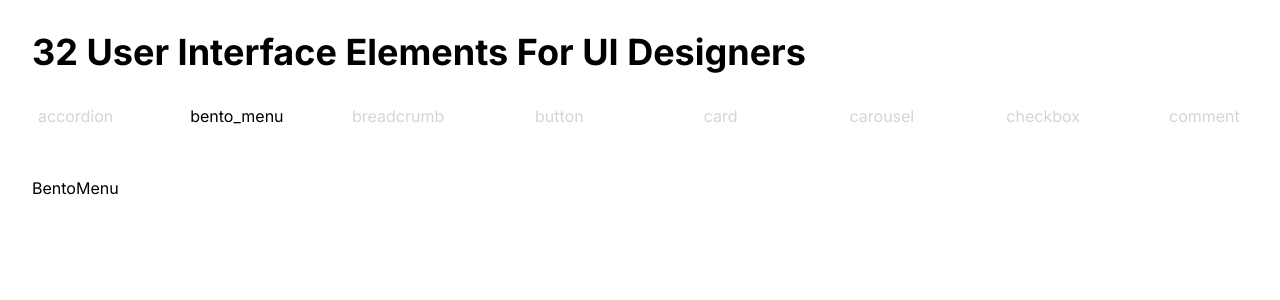
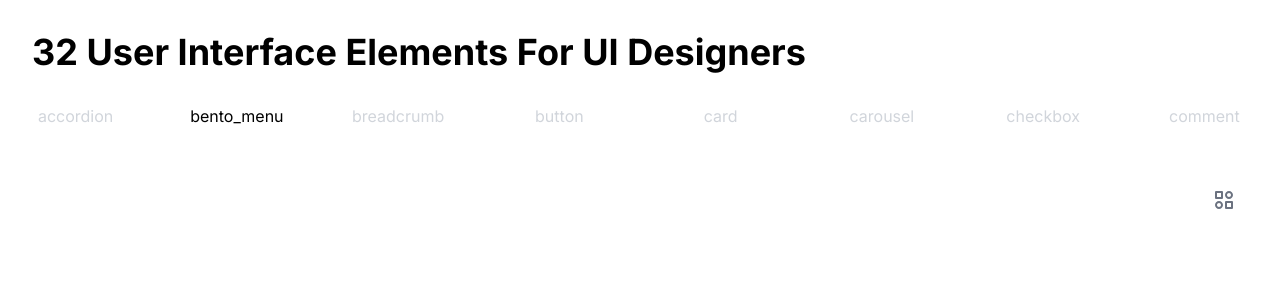
Before and after one commit to team-pat-a-mat/32-ui-designers, a Next.js app: page /bento_menu in a window 1280 px wide. Shown: the top 300 px of the page. Built offline with nearby package versions, Linux system fonts and the light colour scheme.

Commit message:
feat: bento menu ui 구현

```diff
--- a/app/bento_menu/page.tsx
+++ b/app/bento_menu/page.tsx
@@ -1,9 +1,75 @@
 "use client";
+import { useEffect, useRef, useState } from "react";
+import { BiCategoryAlt } from "react-icons/bi";
+import { FaMapMarkerAlt, FaGooglePlay } from "react-icons/fa";
+import {
+  BsFillPeopleFill,
+  BsCalendarDate,
+  BsNewspaper,
+  BsGoogle,
+  BsYoutube,
+} from "react-icons/bs";
+import { AiOutlineMail } from "react-icons/ai";
+import { CgProfile } from "react-icons/cg";
 
 export default function BentoMenu() {
+  const [isOpen, setIsOpen] = useState<boolean>(false);
+  const handleMenu = () => setIsOpen(prev => !prev);
+
+  const menuItems = [
+    { id: 1, icon: <CgProfile />, title: "계정" },
+    { id: 2, icon: <BsGoogle />, title: "검색" },
+    { id: 3, icon: <FaMapMarkerAlt />, title: "지도" },
+    { id: 4, icon: <BsYoutube />, title: "YouTube" },
+    { id: 5, icon: <FaGooglePlay />, title: "Play" },
+    { id: 6, icon: <BsNewspaper />, title: "뉴스" },
+    { id: 7, icon: <AiOutlineMail />, title: "이메일" },
+    { id: 8, icon: <BsFillPeopleFill />, title: "주소록" },
+    { id: 9, icon: <BsCalendarDate />, title: "캘린더" },
+  ];
+
+  const ref = useRef<HTMLDivElement>(null);
+
+  useEffect(() => {
+    const handleClickOutside = (event: MouseEvent) => {
+      if (ref.current && !ref.current.contains(event.target as Node)) {
+        setIsOpen(false);
+      }
+    };
+    document.addEventListener("mousedown", handleClickOutside);
+    return () => {
+      document.removeEventListener("mousedown", handleClickOutside);
+    };
+  }, [ref]);
+
   return (
     <main>
-      <div>BentoMenu</div>
+      <div ref={ref} className="relative flex justify-end">
+        <button
+          className="w-12 h-12 flex justify-center items-center rounded-full hover:bg-gray-100 "
+          onClick={handleMenu}
+        >
+          <span className="text-2xl text-gray-500">
+            <BiCategoryAlt />
+          </span>
+        </button>
+        {isOpen && (
+          <div className="w-48 absolute top-full right-0 py-4 px-4 rounded shadow-lg overflow-hidden">
+            <div className="grid grid-cols-3 gap-2 py-2">
+              {menuItems.map(menu => (
+                <a
+                  href="#"
+                  key={menu.id}
+                  className="flex flex-col items-center py-2 rounded hover:bg-blue-100"
+                >
+                  <span className="mb-2 text-2xl">{menu.icon}</span>
+                  <span className="text-xs">{menu.title}</span>
+                </a>
+              ))}
+            </div>
+          </div>
+        )}
+      </div>
     </main>
   );
 }
--- a/package.json
+++ b/package.json
@@ -19,6 +19,7 @@
     "postcss": "8.4.24",
     "react": "18.2.0",
     "react-dom": "18.2.0",
+    "react-icons": "^4.9.0",
     "react-lottie-player": "^1.5.4",
     "react-slick": "^0.29.0",
     "slick-carousel": "^1.8.1",
```
Also changed, not shown: 1 other file (tests, documents, lock files or other folders).
